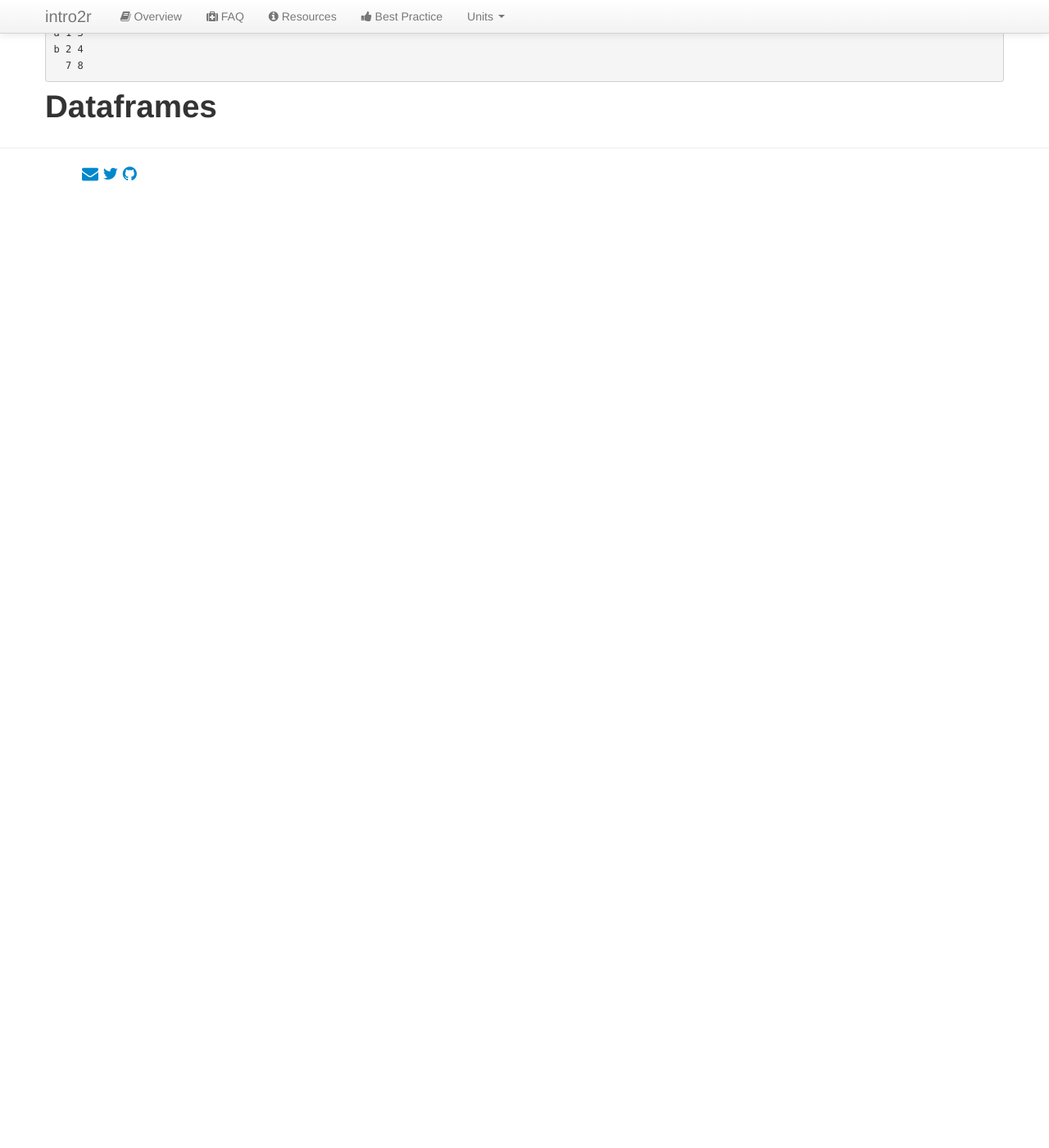
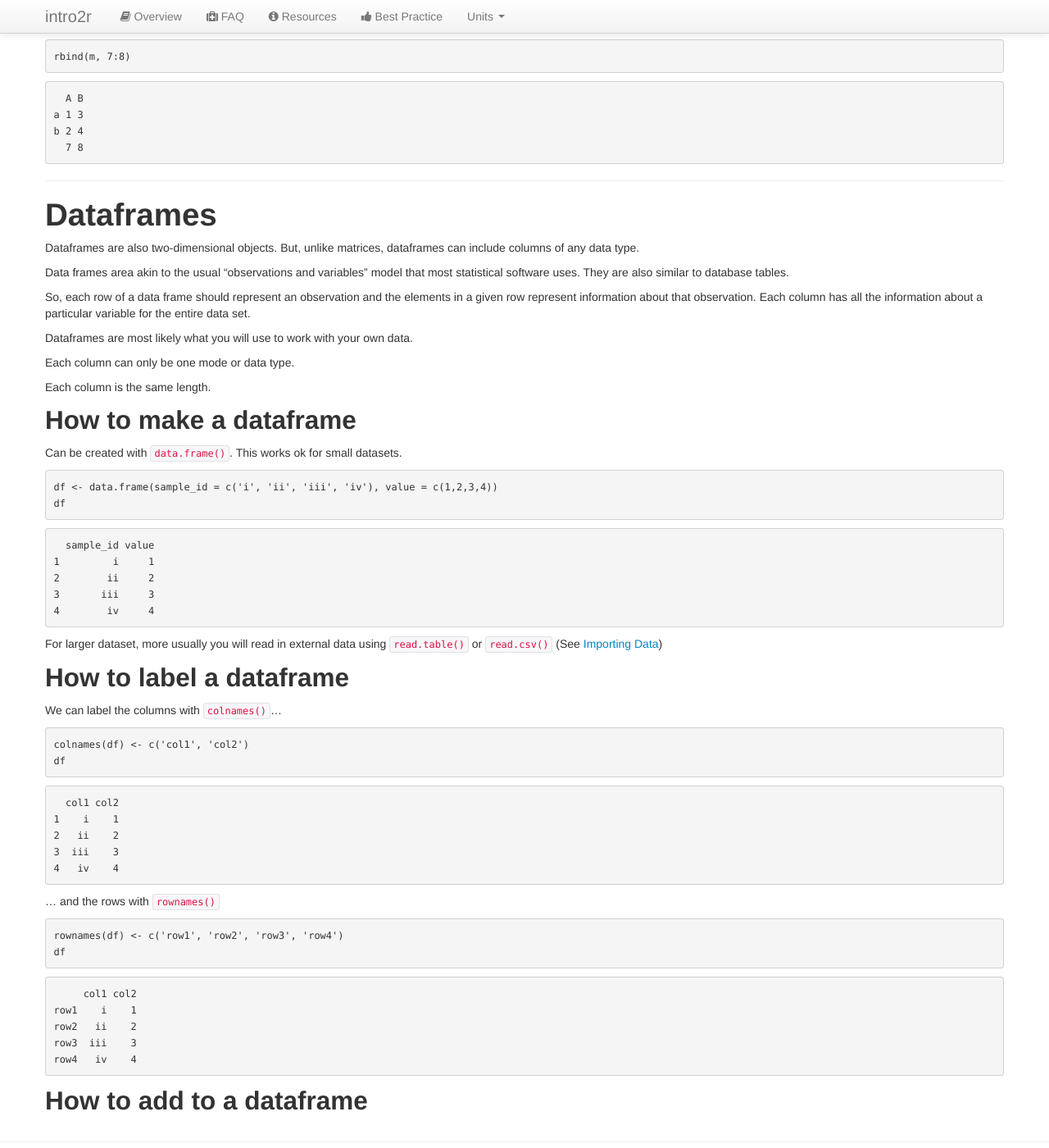
Before and after one commit to intro2r/intro2r, a Jekyll site: the page built from unit2/matrices-and-dataframes.md, in a window 1280 px wide and 1400 px high, scrolled down 1604 px. Shown: the whole window at 82% size. Built offline with Jekyll 4.4.1, drawn with Linux system fonts in a browser that asks for light colours; before the commit the page ends 1836 px from its top, so only the background shows below that; some of the changed text lies outside the part shown.

Commit message:
Update matrices-and-dataframes.md

`````diff
--- a/unit2/matrices-and-dataframes.md
+++ b/unit2/matrices-and-dataframes.md
@@ -56,6 +56,8 @@ matrix(1:4, ncol = 2, nrow = 2, byrow = TRUE)
 [2,]    3    4
 ```
 
+## How to label a matrix
+
 We can label the columns ...
 ```r
 m <- matrix(1:4, ncol = 2, nrow = 2)
@@ -79,6 +81,8 @@ a 1 3
 b 2 4
 ```
 
+## How to add to a matrix
+
 We can add extra columns
 ```r
 cbind(m, 5:6)
@@ -100,4 +104,68 @@ b 2 4
   7 8
 ```
 
+
+- - -
+
 # Dataframes
+
+Dataframes are also two-dimensional objects. But, unlike matrices, dataframes can include columns of any data type.
+
+Data frames area akin to the usual "observations and variables" model that most statistical software uses. They are also similar to database tables.
+
+So, each row of a data frame should represent an observation and the elements in a given row represent information about that observation. Each column has all the information about a particular variable for the entire data set.
+
+Dataframes are most likely what you will use to work with your own data.
+
+Each column can only be one mode or data type.
+
+Each column is the same length.
+
+
+## How to make a dataframe
+
+Can be created with `data.frame()`. This works ok for small datasets.
+```r
+df <- data.frame(sample_id = c('i', 'ii', 'iii', 'iv'), value = c(1,2,3,4))
+df
+```
+```
+  sample_id value
+1         i     1
+2        ii     2
+3       iii     3
+4        iv     4
+```
+
+For larger dataset, more usually you will read in external data using `read.table()` or `read.csv()` (See [Importing Data](http://www.intro2r.info/unit2/importing-data.html))
+
+
+## How to label a dataframe
+
+We can label the columns with `colnames()`...
+```r
+colnames(df) <- c('col1', 'col2')
+df
+```
+```
+  col1 col2
+1    i    1
+2   ii    2
+3  iii    3
+4   iv    4
+```
+
+... and the rows with `rownames()`
+````r
+rownames(df) <- c('row1', 'row2', 'row3', 'row4')
+df
+```
+```
+     col1 col2
+row1    i    1
+row2   ii    2
+row3  iii    3
+row4   iv    4
+```
+
+## How to add to a dataframe
`````
